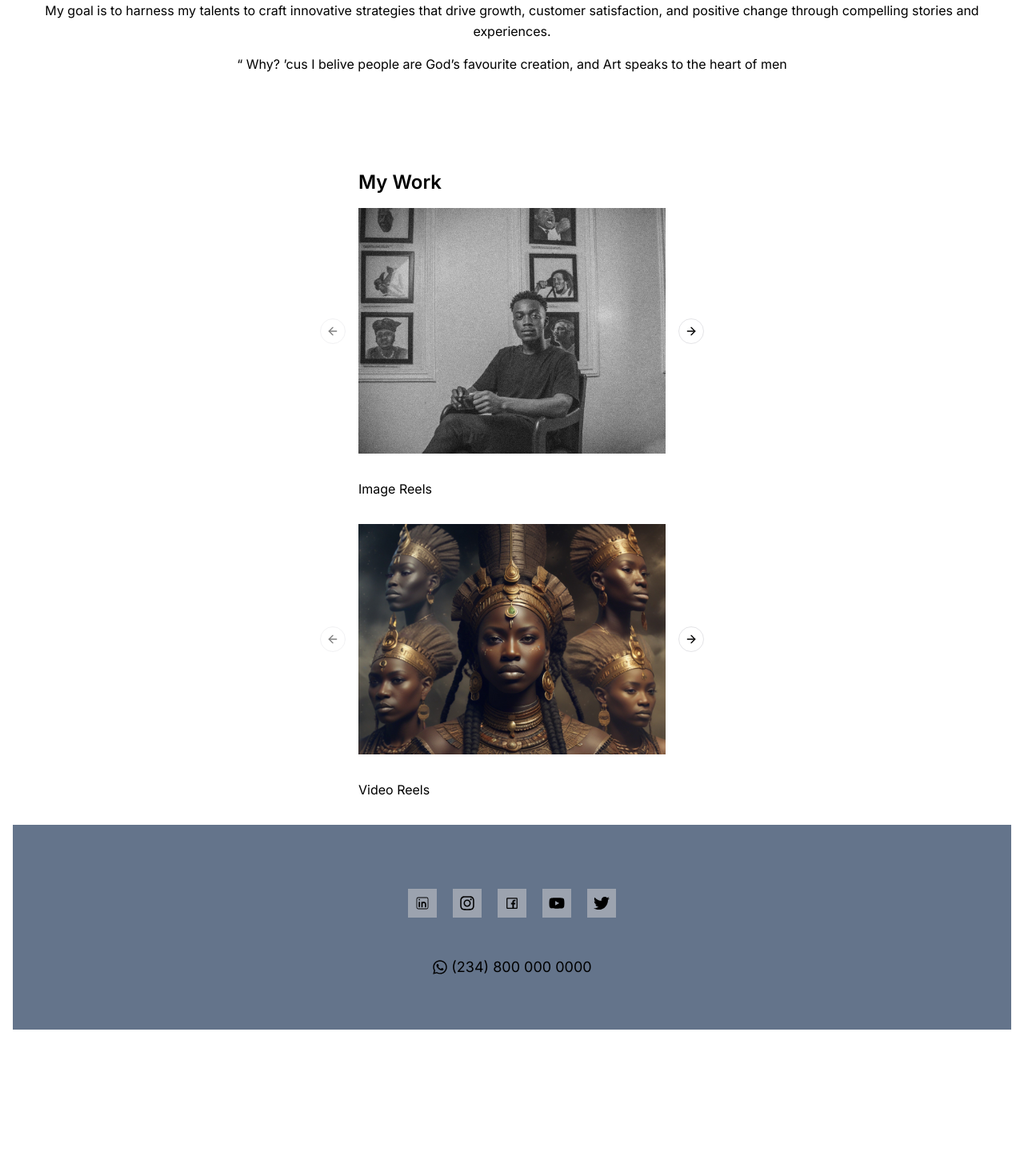
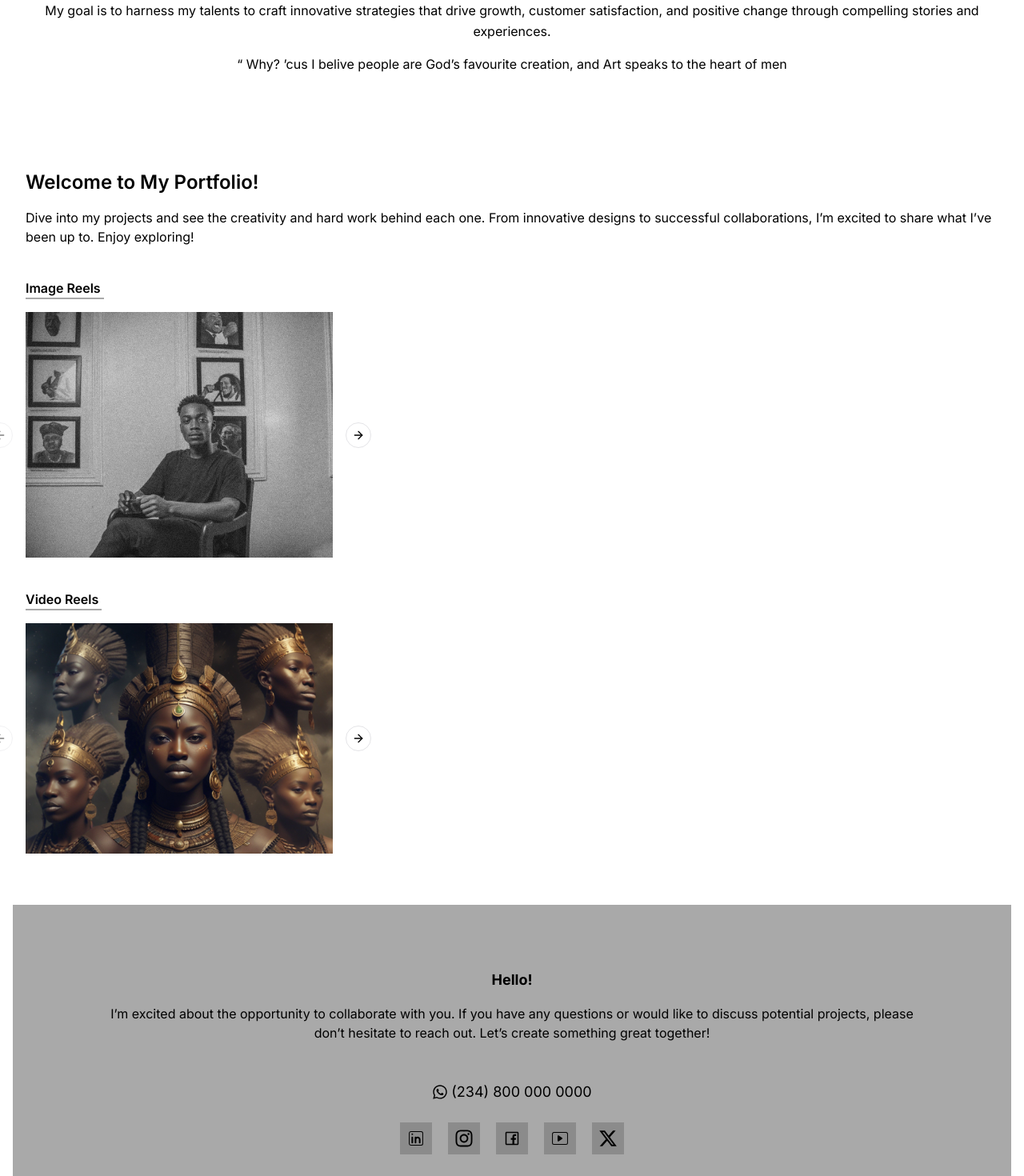
Before and after one commit to cyberraff/kpo, a Next.js app: page / in a window 1280 px wide. Shown: the part 860-2330 px from the top of the page at 80% size. Before the commit the page ends 2163 px from the top, so only its background shows below. Built offline with nearby package versions, Linux system fonts and the light colour scheme.

Commit message:
contact page

```diff
--- a/app/components/Contact.tsx
+++ b/app/components/Contact.tsx
@@ -1,7 +1,8 @@
 import { FaInstagram, FaTiktok } from 'react-icons/fa';
-import { CiLinkedin } from 'react-icons/ci';
+import { FaXTwitter } from 'react-icons/fa6';
+import { CiLinkedin, CiYoutube } from 'react-icons/ci';
 import { LiaFacebookSquare } from 'react-icons/lia';
-import { FaYoutube, FaTwitter, FaWhatsapp } from 'react-icons/fa';
+import { FaWhatsapp } from 'react-icons/fa';
 import Link from 'next/link';
 
 export default function Contact() {
@@ -9,24 +10,21 @@ export default function Contact() {
 		{ id: 1, link: '#', icon: <CiLinkedin /> },
 		{ id: 2, link: '#', icon: <FaInstagram /> },
 		{ id: 3, link: '#', icon: <LiaFacebookSquare /> },
-		{ id: 4, link: '#', icon: <FaYoutube /> },
-		{ id: 5, link: '#', icon: <FaTwitter /> },
+		{ id: 4, link: '#', icon: <CiYoutube /> },
+		{ id: 5, link: '#', icon: <FaXTwitter /> },
 	];
 
 	return (
 		<>
-			<div id='contact' className=' bg-slate-500 w-full pb-12'>
-				<div className=' flex pt-20 justify-center space-x-5 text-xl'>
-					{icons.map((icon) => {
-						return (
-							<a
-								key={icon.id}
-								href={icon.link}
-								className=' p-2 bg-gray-400'>
-								{icon.icon}
-							</a>
-						);
-					})}
+			<div id='contact' className=' bg-[#a9a9a9] w-full pb-12'>
+				<div className=' text-center px-4 pt-20'>
+					<p className=' font-bold text-lg'>Hello! </p>
+					<p className='pt-4 px-4 sm:px-8 md:px-16 lg:px-24 '>
+						I’m excited about the opportunity to collaborate with
+						you. If you have any questions or would like to discuss
+						potential projects, please don’t hesitate to reach out.
+						Let’s create something great together!
+					</p>
 				</div>
 				<div className='pt-8'>
 					<Link
@@ -36,6 +34,18 @@ export default function Contact() {
 						<span className='text-lg'>(234) 800 000 0000</span>{' '}
 					</Link>
 				</div>
+				<div className=' flex pt-2 justify-center space-x-5 text-xl'>
+					{icons.map((icon) => {
+						return (
+							<a
+								key={icon.id}
+								href={icon.link}
+								className=' p-2 text-2xl bg-[#8b8b8b]'>
+								{icon.icon}
+							</a>
+						);
+					})}
+				</div>
 			</div>
 		</>
 	);
--- a/app/components/Work.tsx
+++ b/app/components/Work.tsx
@@ -12,6 +12,10 @@ import Image from 'next/image';
 export function ImageCarousel() {
 	return (
 		<div>
+			<p className='  font-semibold w-fit pr-1 my-4 border-b-2 border-[#a9a9a9]  pt-6'>
+				Image Reels
+			</p>
+
 			<Carousel className='w-full max-w-sm text-black'>
 				<CarouselContent>
 					{Array.from({ length: 5 }).map((_, index) => (
@@ -28,13 +32,16 @@ export function ImageCarousel() {
 				<CarouselPrevious />
 				<CarouselNext />
 			</Carousel>
-			<p className=' py-8 '>Image Reels</p>
 		</div>
 	);
 }
 export function VideoCarousel() {
 	return (
 		<div>
+			<p className=' font-semibold w-fit pr-1 my-4 border-b-2 border-[#a9a9a9] pt-6'>
+				Video Reels
+			</p>
+
 			<Carousel className='w-full max-w-sm'>
 				<CarouselContent>
 					{Array.from({ length: 5 }).map((_, index) => (
@@ -51,7 +58,6 @@ export function VideoCarousel() {
 				<CarouselPrevious />
 				<CarouselNext />
 			</Carousel>
-			<p className=' py-8 '>Video Reels</p>
 		</div>
 	);
 }
@@ -59,8 +65,16 @@ export function VideoCarousel() {
 export default function Work() {
 	return (
 		<>
-			<div id='portfolio' className='pt-16 '>
-				<p className=' text-2xl font-semibold py-4'>My Work</p>
+			<div id='portfolio' className='py-16 px-4 w-full '>
+				<p className=' text-2xl font-semibold py-4'>
+					Welcome to My Portfolio!
+				</p>
+				<p>
+					Dive into my projects and see the creativity and hard work
+					behind each one. From innovative designs to successful
+					collaborations, I’m excited to share what I’ve been up to.
+					Enjoy exploring!
+				</p>
 				<div>
 					<ImageCarousel />
 				</div>
```
